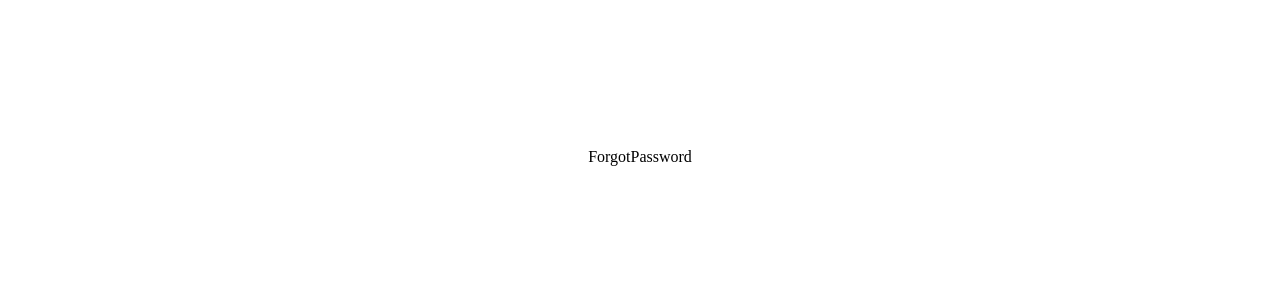
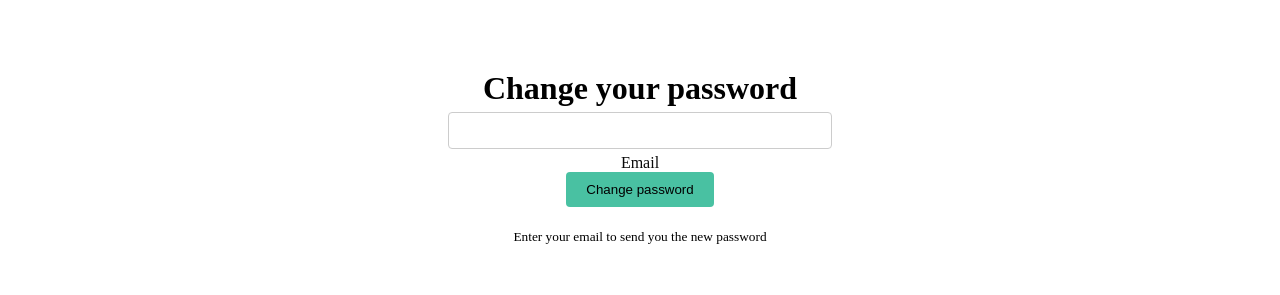
Before and after one commit to eolimacion/reactFrontend, a React (Vite) app: page /forgotPassword in a window 1280 px wide. Shown: the part 266-561 px from the top of the page. Built offline with nearby package versions, Linux system fonts and the light colour scheme.

Commit message:
forgott password

```diff
--- /dev/null
+++ b/src/hooks/useForgotPasswordError.jsx
@@ -0,0 +1,78 @@
+import Swal from "sweetalert2/dist/sweetalert2.all";
+
+export const useForgotPasswordError = (res, setRes, setForgotOk) => {
+    //! ----------------------------- 404: 'User no register'
+    if (
+      res?.response?.status == 404 &&
+      res?.response?.data?.includes("User no register")
+    ) {
+      setRes(() => ({}));
+      Swal.fire({
+        icon: "error",
+        title: "Oops...",
+        text: "Enter a valid email address ❎",
+        showConfirmButton: false,
+        timer: 1500,
+      });
+    }
+    //! ----------------------------- 404: 'dont send email and dont update user'
+
+    if (
+      res?.response?.status == 404 &&
+      res?.response?.data?.includes("dont send email and dont update user")
+    ) {
+      setRes(() => ({}));
+      Swal.fire({
+        icon: "error",
+        title: "Oops...",
+        text: "No update password,  ❎ Try again, please",
+        showConfirmButton: false,
+        timer: 1500,
+      });
+    }
+    //! ----------------------------- 200: {updateUser: true,sendPassword: true}
+
+    if (res?.status == 200) {
+      if (res?.data?.sendPassword == true && res?.data?.updateUser == true) {
+        setForgotOk(() => true);
+        setRes(() => ({}));
+        Swal.fire({
+          icon: "success",
+          title: "Change password ok",
+          text: "Send email with your new password ✅",
+          showConfirmButton: false,
+          timer: 1500,
+        });
+      }
+    }
+
+    //! ----------------------------- 404: {updateUser: false,sendPassword: true}
+
+    if (
+      res?.response?.status == 404 &&
+      res?.response?.data?.sendPassword == true &&
+      res?.response?.data?.updateUser == false
+    ) {
+      setRes(() => ({}));
+      Swal.fire({
+        icon: "error",
+        title: "Error send incorrect email",
+        text: "We don't change your password, your email isn't valid ❎",
+        showConfirmButton: false,
+        timer: 1500,
+      });
+    }
+
+    //! ----------------------------- 500: interval server error
+
+    if (res?.response?.status == 500) {
+      setRes(() => ({}));
+      Swal.fire({
+        icon: "error",
+        title: "Oops...",
+        text: "Internal server error ❎, please try again ",
+        showConfirmButton: false,
+        timer: 1500,
+      });
+    }
+  };
--- a/src/pages/ForgotPassword/ForgotPassword.jsx
+++ b/src/pages/ForgotPassword/ForgotPassword.jsx
@@ -1,7 +1,67 @@
+import { useEffect, useState } from 'react';
 import './ForgotPassword.css'
+import { useForm } from "react-hook-form";
+import { Navigate } from "react-router-dom";
+import { forgotPasswordNoAuth } from '../../services/user.service';
+import { useForgotPasswordError } from '../../hooks/useForgotPasswordError';
+
 
 export const ForgotPassword = () => {
+  const {handleSubmit, register} = useForm();
+  const [res, setRes] = useState({});
+  const [send, setSend] = useState(false);
+  const [forgotOk, setForgotOk] = useState(false);
+
+  const formSubmit = async (formData) => {
+    setSend(true);
+    setRes(await forgotPasswordNoAuth(formData));
+    setSend(false);
+  }
+
+  useEffect(() => {
+    useForgotPasswordError(res, setRes, setForgotOk); // parametros en orden y con el mismo nombre
+  }, [res]);
+
+  if (forgotOk) {
+    return <Navigate to="/login" />;
+  }
+
   return (
-    <div>ForgotPassword</div>
+    <>
+      <div className="formWrap">
+        <h1>Change your password</h1>
+
+        <form onSubmit={handleSubmit(formSubmit)}>
+          <div className="userContainer formGroup">
+            <input
+              className="inputUser"
+              type="text"
+              id="email"
+              name="email"
+              autoComplete="false"
+              {...register("email", { required: true })}
+            />
+            <label htmlFor="customInput" className="customPlaceholder">
+              Email
+            </label>
+          </div>
+
+          <div className="btnContainer">
+            <button
+              className="btn"
+              type="submit"
+              disabled={send}
+              style={{ background: send ? "#49c1a388" : "#49c1a2" }}
+            >
+              Change password
+            </button>
+          </div>
+
+          <p className="bottomText">
+            <small>Enter your email to send you the new password</small>
+          </p>
+        </form>
+      </div>
+    </>
   )
 }
```
